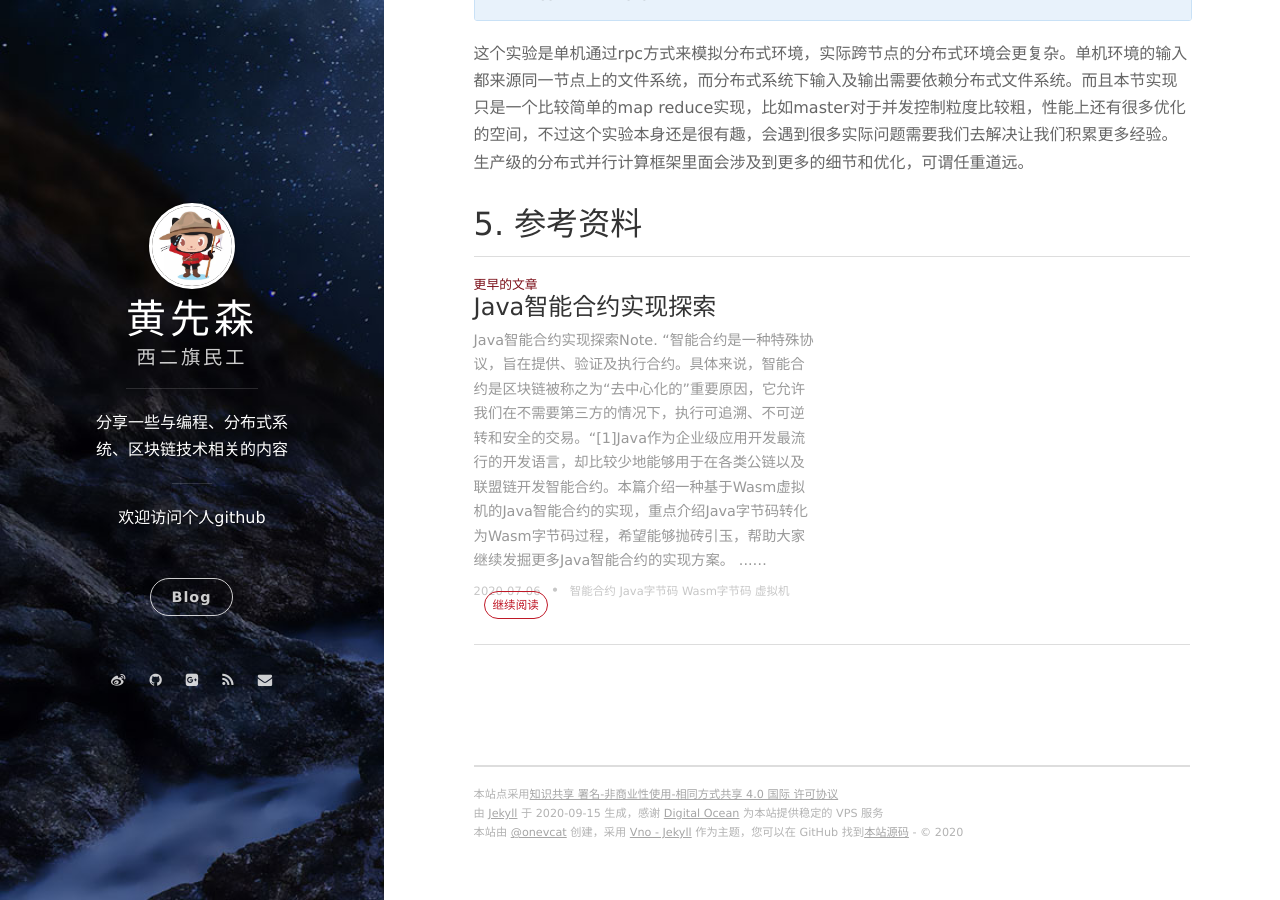
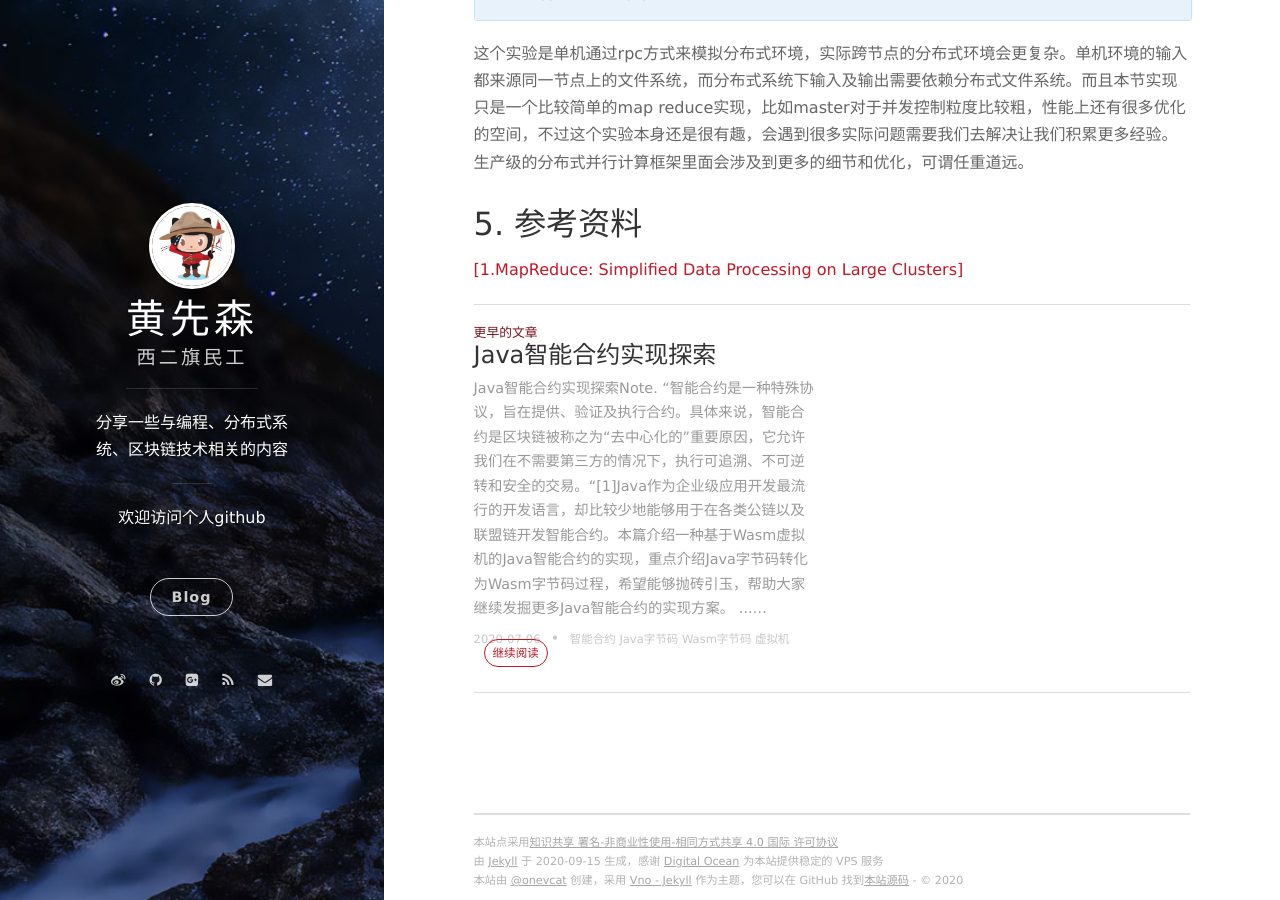
Before and after one commit to berryjam/berryjam.github.io, a Jekyll site: the page built from _posts/2020-09-12-6.824分布式系统课程系列(一):开篇&MapReduce介绍及框架实现.md, in a window 1280 px wide and 900 px high, scrolled down 4064 px. Built offline with Jekyll 4.4.1, drawn with Linux system fonts in a browser that asks for light colours; nearby versions of some CDN libraries; comment, search, counter and statistics services are not loaded.

Commit message:
Update 2020-09-12-6.824分布式系统课程系列(一):开篇&MapReduce介绍及框架实现.md

```diff
--- a/_posts/2020-09-12-6.824分布式系统课程系列(一):开篇&MapReduce介绍及框架实现.md
+++ b/_posts/2020-09-12-6.824分布式系统课程系列(一):开篇&MapReduce介绍及框架实现.md
@@ -172,3 +172,5 @@ filename:../pg-tom_sawyer.txt
 这个实验是单机通过rpc方式来模拟分布式环境，实际跨节点的分布式环境会更复杂。单机环境的输入都来源同一节点上的文件系统，而分布式系统下输入及输出需要依赖分布式文件系统。而且本节实现只是一个比较简单的map reduce实现，比如master对于并发控制粒度比较粗，性能上还有很多优化的空间，不过这个实验本身还是很有趣，会遇到很多实际问题需要我们去解决让我们积累更多经验。生产级的分布式并行计算框架里面会涉及到更多的细节和优化，可谓任重道远。
 
 ## 5. 参考资料
+
+[[1.MapReduce: Simplified Data Processing on Large Clusters]](http://static.googleusercontent.com/media/research.google.com/zh-CN//archive/mapreduce-osdi04.pdf)
```
